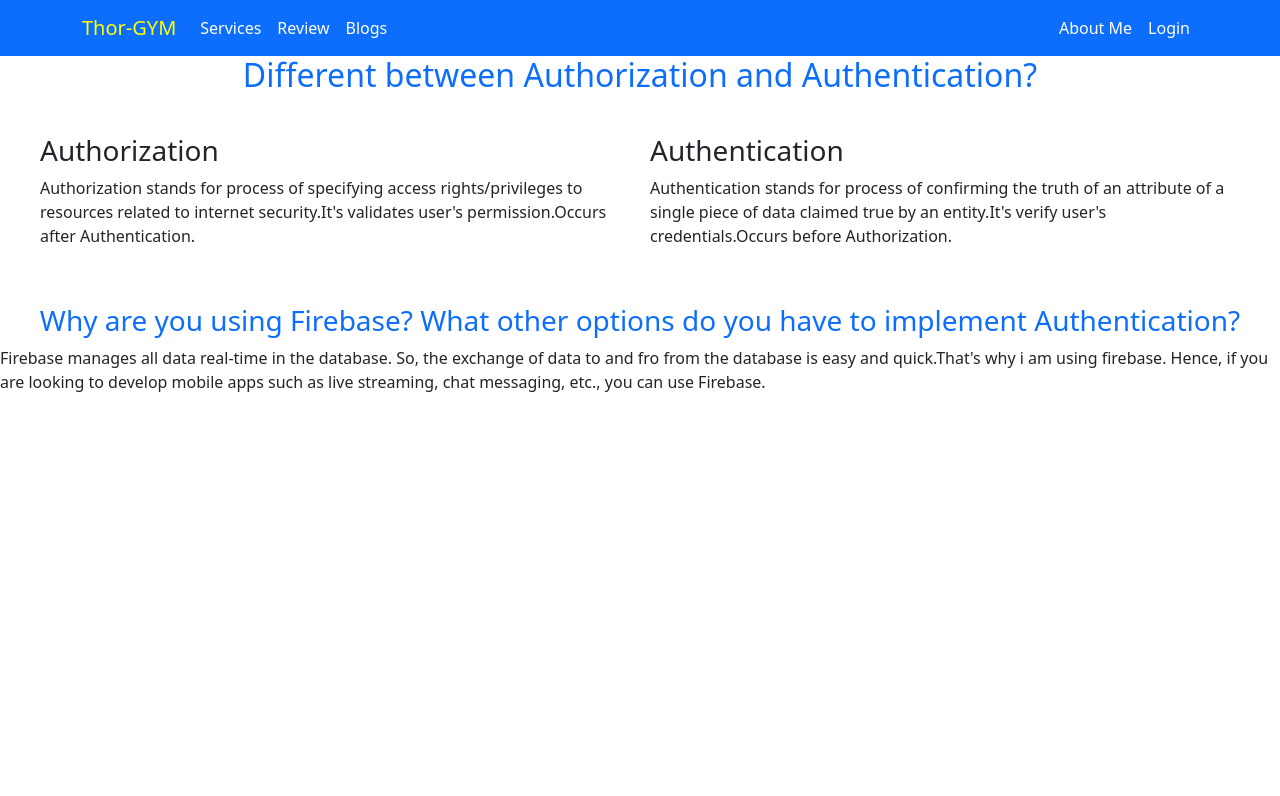
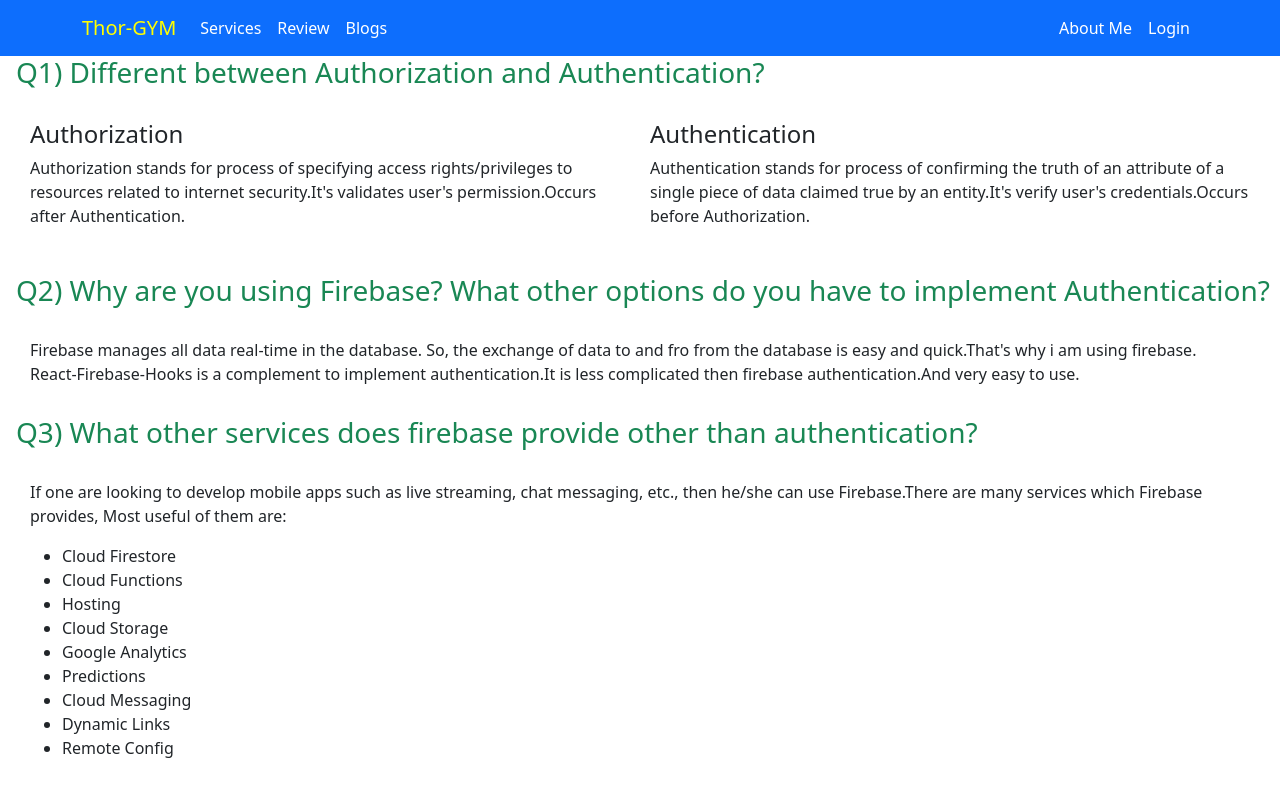
Before and after one commit to Razib-Debnath16/Independent-service-provider_th_gym_pb, a React (Create React App) app: page /blogs in a window 1280 px wide. Shown: the top 796 px of the page. Built offline with nearby package versions, Linux system fonts and the light colour scheme; no server answers.

Commit message:
adding blogs

```diff
--- a/src/Pages/Blogs/Blogs.css
+++ b/src/Pages/Blogs/Blogs.css
@@ -2,5 +2,9 @@
     display: grid;
     grid-template-columns: repeat(2, 1.5fr);
     grid-gap: 20px;
-    margin: 40px;
+    margin: 30px;
 }
+
+.question-2 {
+    margin: 30px;
+}
--- a/src/Pages/Blogs/Blogs.js
+++ b/src/Pages/Blogs/Blogs.js
@@ -4,21 +4,37 @@
 const Blogs = () => {
     return (
         <div>
-            <h2 className='text-center text-primary mb-2'>Different between Authorization and Authentication?</h2>
+            <h3 className='text-success mb-2 ms-3'>Q1) Different between Authorization and Authentication?</h3>
             <div className='question-1'>
                 <div >
-                    <h3>Authorization</h3>
+                    <h4>Authorization</h4>
                     <p>Authorization stands for process of specifying access rights/privileges to resources related to internet security.It's validates user's permission.Occurs after Authentication.</p>
                 </div>
                 <div>
-                    <h3>Authentication</h3>
+                    <h4>Authentication</h4>
                     <p>Authentication stands for process of confirming the truth of an attribute of a single piece of data claimed true by an entity.It's verify user's credentials.Occurs before Authorization.</p>
                 </div>
             </div>
-            <h3 className='text-center text-primary mb-2'>Why are you using Firebase? What other options do you have to implement Authentication?</h3>
+            <h3 className='text-success mb-2 ms-3'>Q2) Why are you using Firebase? What other options do you have to implement Authentication?</h3>
             <div className='question-2'>
-                <p>Firebase manages all data real-time in the database. So, the exchange of data to and fro from the database is easy and quick.That's why i am using firebase.
-                    Hence, if you are looking to develop mobile apps such as live streaming, chat messaging, etc., you can use Firebase.</p>
+                <p>Firebase manages all data real-time in the database. So, the exchange of data to and fro from the database is easy and quick.That's why i am using firebase. <br />
+                    React-Firebase-Hooks is a complement to implement authentication.It is less complicated then firebase authentication.And very easy to use. </p>
+            </div>
+            <h3 className='text-success mb-2 ms-3'>Q3) What other services does firebase provide other than authentication?</h3>
+            <div className='question-2'>
+                <p> If one are looking to develop mobile apps such as live streaming, chat messaging, etc., then he/she can use Firebase.There are many services which Firebase provides, Most useful of them are:</p>
+                <ul>
+                    <li>Cloud Firestore</li>
+                    <li>Cloud Functions</li>
+                    <li>Hosting</li>
+                    <li>Cloud Storage</li>
+                    <li>Google Analytics</li>
+                    <li>Predictions</li>
+                    <li>Cloud Messaging</li>
+                    <li>Dynamic Links</li>
+                    <li>Remote Config</li>
+                </ul>
+
             </div>
         </div>
     );
```
